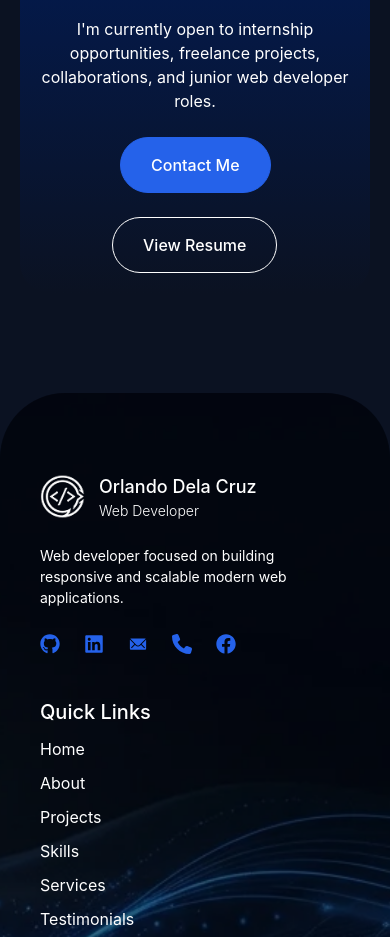
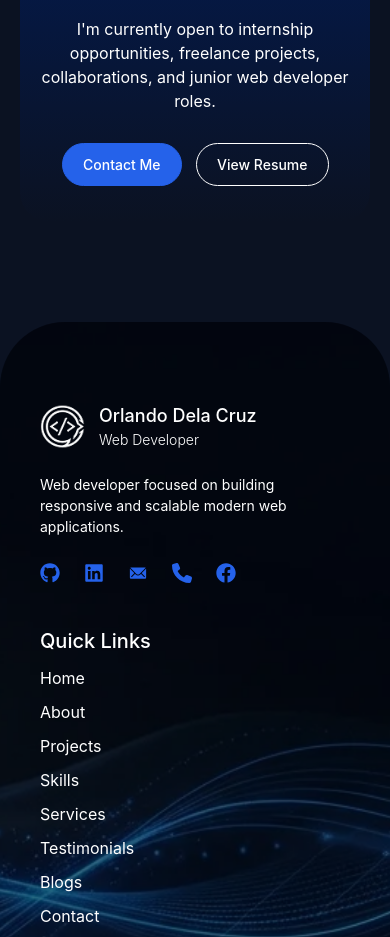
Before and after one commit to orlando-delacruz/portfolio, a React (Vite) app: page / in a window 390 px wide. Shown: the part 1320-2257 px from the top of the page. Built offline with nearby package versions, Linux system fonts and the light colour scheme; a web font is replaced by a local one.

Commit message:
enhance: ui responsiveness of cta section buttons

```diff
--- a/src/components/CallToAction/CallToAction.styled.js
+++ b/src/components/CallToAction/CallToAction.styled.js
@@ -59,6 +59,10 @@ export const ActionButtons = styled.div`
   flex-wrap: wrap;
   min-height: 56px;
   margin: 0 auto;
+
+  @media ${theme.media.mobile} {
+    gap: 14px;
+  }
 `;
 
 export const PrimaryButton = styled.a`
@@ -85,6 +89,11 @@ export const PrimaryButton = styled.a`
     transform: scale(1.05);
     background-color: ${theme.colors.primaryLight};
     border-color: ${theme.colors.primaryLight};
+  }
+
+  @media ${theme.media.mobile} {
+    padding: 10px 20px;
+    font-size: ${theme.typography.size.sm};
   }
 `;
 
```
